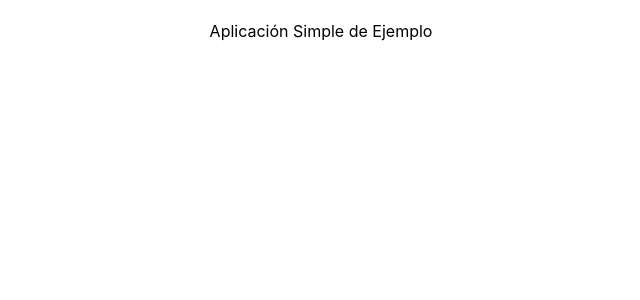
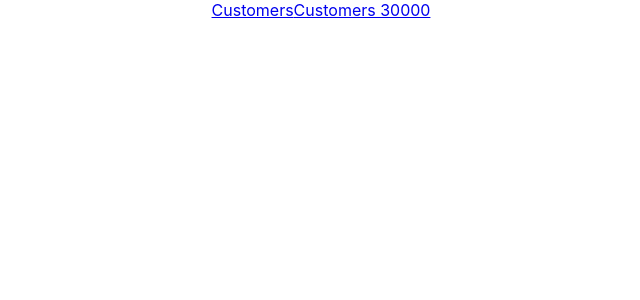
Before and after one commit to rmorehig/customers, a React (Create React App) app: page / in a window 1280 px wide. Shown: the top 300 px of the page, without its empty margins (319-959 px from the left). Built offline with nearby package versions, Linux system fonts and the light colour scheme.

Commit message:
Links react-router

```diff
--- a/package.json
+++ b/package.json
@@ -5,6 +5,8 @@
   "dependencies": {
     "react": "^16.8.6",
     "react-dom": "^16.8.6",
+    "react-router": "^5.0.1",
+    "react-router-dom": "^5.0.1",
     "react-scripts": "3.0.1"
   },
   "scripts": {
--- a/src/App.js
+++ b/src/App.js
@@ -1,12 +1,16 @@
 import React from 'react';
 import './App.css';
+import {Link, BrowserRouter as Router} from 'react-router-dom'
 import AppFrame from './components/AppFrame';
 
 function App() {
   return (
-    <div className="App">
-      <AppFrame/>
-    </div>
+    <Router>
+      <div className="App">
+        <Link to="/customers">Customers</Link>
+        <Link to="/customers/30000">Customers 30000</Link>
+      </div>
+    </Router>
   );
 }
 
```
Also changed, not shown: 1 other file (tests, documents, lock files or other folders).
